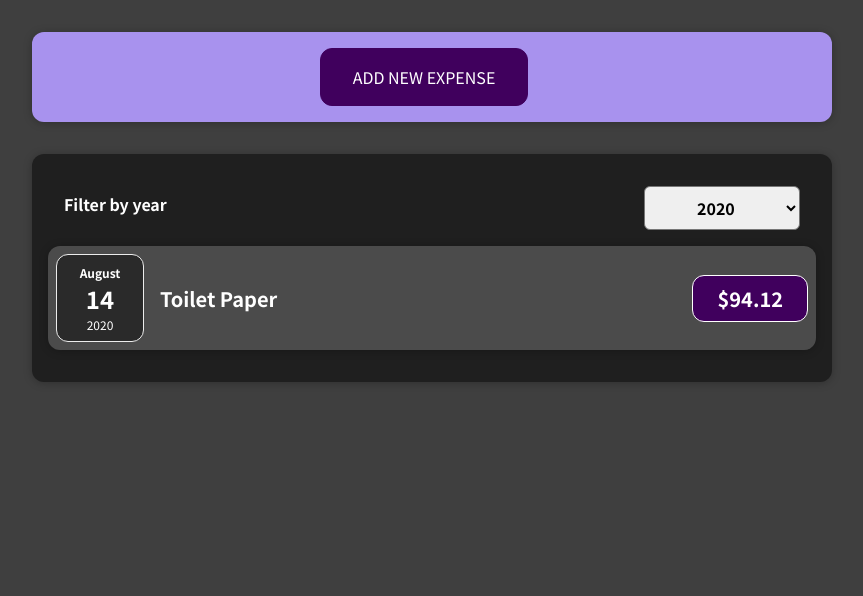
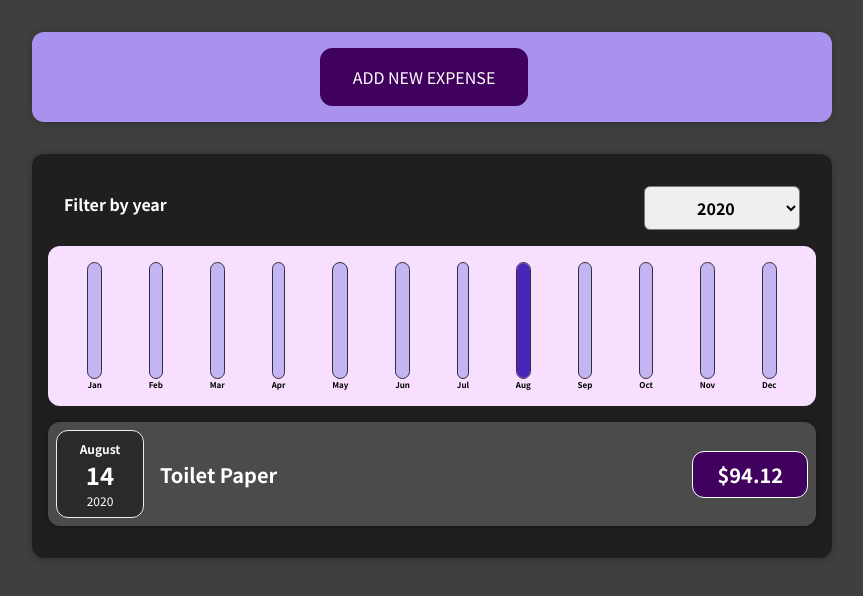
Before and after one commit to Ozzorany/react-tutorial, a React (Create React App) app: page / in a window 1280 px wide. Shown: the top 596 px of the page, without its empty margins (208-1071 px from the left). Built offline with nearby package versions, Linux system fonts and the light colour scheme.

Commit message:
creating charts

```diff
--- /dev/null
+++ b/src/comonents/Chart/Chart.css
@@ -0,0 +1,9 @@
+.chart {
+    padding: 1rem;
+    border-radius: 12px;
+    background-color: #f8dfff;
+    text-align: center;
+    display: flex;
+    justify-content: space-around;
+    height: 10rem;
+}
--- /dev/null
+++ b/src/comonents/Chart/Chart.js
@@ -0,0 +1,20 @@
+import './Chart.css';
+import ChartBar from "./ChartBar";
+
+const Chart = (props) => {
+    const dataPointValues = props.dataPoints.map(point => point.value);
+    const totalMaximum = Math.max(...dataPointValues);
+
+    return (
+        <div className={"chart"}>
+            {props.dataPoints.map(point =>
+                <ChartBar key={point.label}
+                          value={point.value}
+                          maxValue={totalMaximum}
+                          label={point.label}/>
+            )}
+        </div>
+    );
+}
+
+export default Chart;
--- /dev/null
+++ b/src/comonents/Chart/ChartBar.css
@@ -0,0 +1,30 @@
+.chart-bar {
+    height: 100%;
+    display: flex;
+    flex-direction: column;
+    align-items: center;
+}
+
+.chart-bar__inner {
+    height: 100%;
+    width: 100%;
+    border: 1px solid #313131;
+    border-radius: 12px;
+    background-color: #c3b4f3;
+    overflow: hidden;
+    display: flex;
+    flex-direction: column;
+    justify-content: flex-end;
+}
+
+.chart-bar__fill {
+    background-color: #4826b9;
+    width: 100%;
+    transition: all 0.3s ease-out;
+}
+
+.chart-bar__label {
+    font-weight: bold;
+    font-size: 0.5rem;
+    text-align: center;
+}
--- /dev/null
+++ b/src/comonents/Chart/ChartBar.js
@@ -0,0 +1,23 @@
+import './ChartBar.css';
+
+const ChartBar = (props) => {
+    let barFillHeight = '0%';
+
+    if (props.maxValue > 0) {
+        barFillHeight = Math.round((props.value / props.maxValue) * 100) + '%';
+    }
+
+    return (
+        <div className={"chart-bar"}>
+            <div className={"chart-bar__inner"}>
+                <div className={"chart-bar__fill"} style={{height: barFillHeight}}>
+                </div>
+            </div>
+            <div className={"chart-bar__label"}>
+                {props.label}
+            </div>
+        </div>
+    );
+}
+
+export default ChartBar;
--- a/src/comonents/Expenses/Expenses.js
+++ b/src/comonents/Expenses/Expenses.js
@@ -3,6 +3,7 @@
 import ExpensesFilter from "./ExpensesFilter";
 import {useState} from "react";
 import ExpensesList from "./ExpensesList";
+import ExpensesChart from "./ExpensesChart";
 
 const Expenses = (props) => {
     const [filteredYear, setFilteredYear] = useState('2020');
@@ -21,8 +22,8 @@
             <Card className={"expenses"}>
                 <ExpensesFilter
                     selected={filteredYear}
-                    onChangeFilter={filterChangeHandler}
-                />
+                    onChangeFilter={filterChangeHandler}/>
+                <ExpensesChart expenses={filteredExpenses}/>
                 <ExpensesList items={filteredExpenses}>
                 </ExpensesList>
             </Card>
--- /dev/null
+++ b/src/comonents/Expenses/ExpensesChart.js
@@ -0,0 +1,27 @@
+import Chart from "../Chart/Chart";
+
+const ExpensesChart = (props) => {
+    const chartDataPoints = [
+        {label: 'Jan', value: 0},
+        {label: 'Feb', value: 0},
+        {label: 'Mar', value: 0},
+        {label: 'Apr', value: 0},
+        {label: 'May', value: 0},
+        {label: 'Jun', value: 0},
+        {label: 'Jul', value: 0},
+        {label: 'Aug', value: 0},
+        {label: 'Sep', value: 0},
+        {label: 'Oct', value: 0},
+        {label: 'Nov', value: 0},
+        {label: 'Dec', value: 0},
+    ];
+
+    for(const expense of props.expenses) {
+        const expenseMonth = expense.date.getMonth();
+        chartDataPoints[expenseMonth].value += expense.amount;
+    }
+
+    return <Chart dataPoints={chartDataPoints}/>
+}
+
+export default ExpensesChart;
--- a/src/comonents/NewExpense/ExpenseForm.js
+++ b/src/comonents/NewExpense/ExpenseForm.js
@@ -23,7 +23,7 @@
 
         const expenseData = {
             title: enteredTitle,
-            amount: enteredAmount,
+            amount: +enteredAmount,
             date: new Date(enteredDate)
         };
 
```
